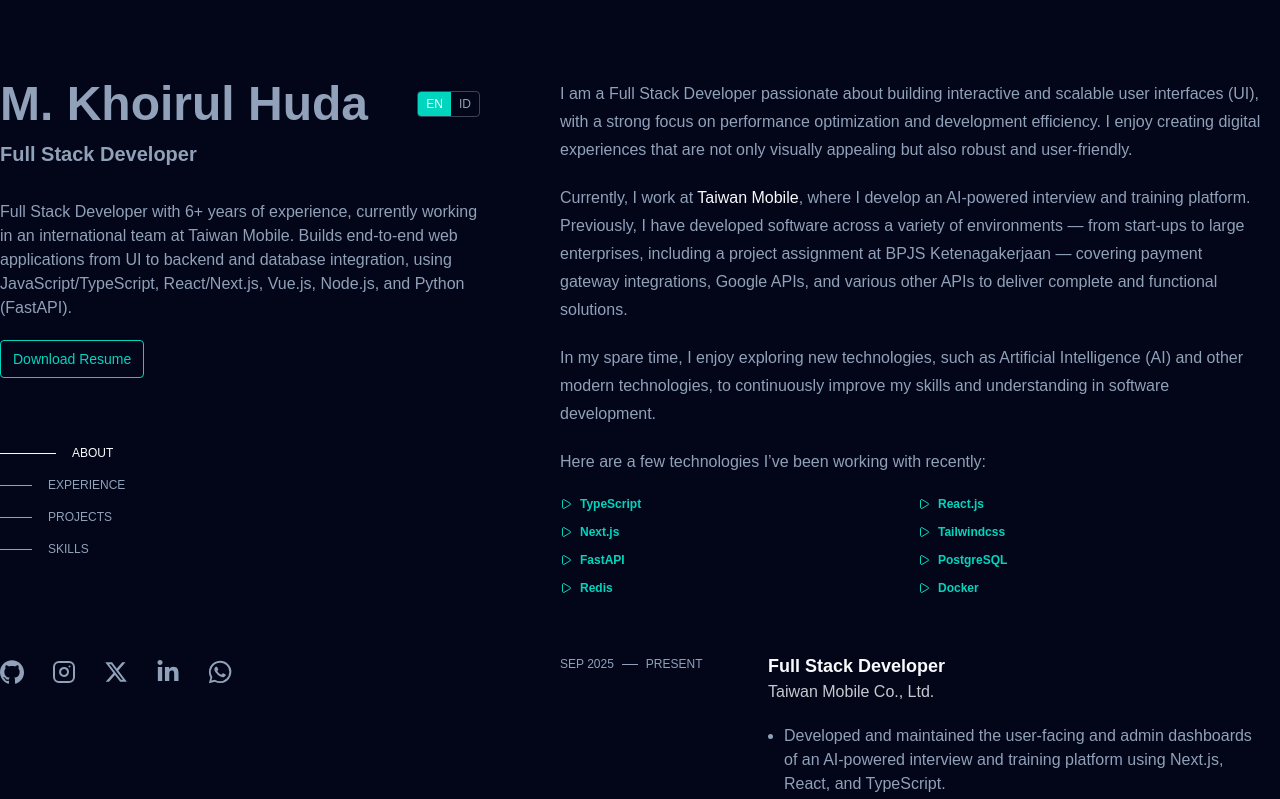
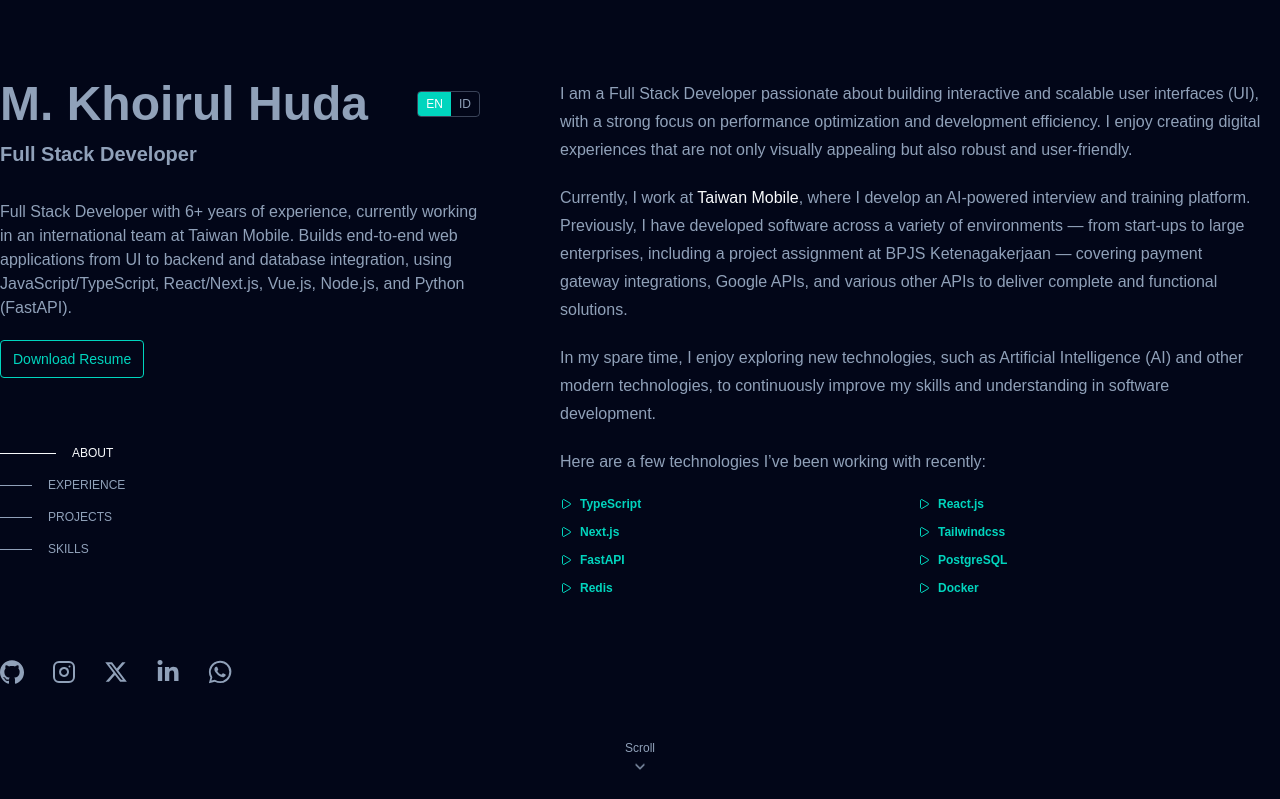
Before and after one commit to irulhuda983/portfolio-react, a React (Vite) app: page / in a window 1280 px wide. Shown: the top 799 px of the page. Built offline with nearby package versions, Linux system fonts and the light colour scheme; a web font is replaced by a local one.

Commit message:
Add scroll hint on first screen and restore full-height About section
Co-Authored-By: Claude Sonnet 5.5 <noreply@anthropic.com>

```diff
--- /dev/null
+++ b/src/components/ui/scroll-hint.tsx
@@ -0,0 +1,31 @@
+import React, { useEffect, useState } from "react";
+import { ChevronDown } from "lucide-react";
+
+interface IProps {
+  label: string;
+  targetId: string;
+}
+
+const ScrollHint: React.FC<IProps> = ({ label, targetId }) => {
+  const [visible, setVisible] = useState(true);
+
+  useEffect(() => {
+    const handleScroll = () => setVisible(window.scrollY < 40);
+    handleScroll();
+    window.addEventListener("scroll", handleScroll, { passive: true });
+    return () => window.removeEventListener("scroll", handleScroll);
+  }, []);
+
+  return (
+    <a
+      href={`#${targetId}`}
+      aria-label={label}
+      className={`fixed bottom-6 left-1/2 -translate-x-1/2 z-10 flex flex-col items-center gap-y-1 text-xs text-muted-foreground hover:text-foreground transition-opacity duration-300 ${visible ? "opacity-100" : "opacity-0 pointer-events-none"}`}
+    >
+      <span>{label}</span>
+      <ChevronDown className="size-4 animate-bounce" />
+    </a>
+  );
+};
+
+export default ScrollHint;
--- a/src/data/locales/en.json
+++ b/src/data/locales/en.json
@@ -168,6 +168,7 @@
   "misc": {
     "internalApp": "Internal application",
     "showMoreProjects": "Show {count} more projects",
-    "showFewerProjects": "Show fewer projects"
+    "showFewerProjects": "Show fewer projects",
+    "scrollHint": "Scroll"
   }
 }
--- a/src/data/locales/id.json
+++ b/src/data/locales/id.json
@@ -168,6 +168,7 @@
   "misc": {
     "internalApp": "Aplikasi internal",
     "showMoreProjects": "Tampilkan {count} project lainnya",
-    "showFewerProjects": "Tampilkan lebih sedikit"
+    "showFewerProjects": "Tampilkan lebih sedikit",
+    "scrollHint": "Gulir"
   }
 }
--- a/src/pages/DekstopHome.tsx
+++ b/src/pages/DekstopHome.tsx
@@ -2,6 +2,7 @@ import { useEffect, useState } from "react";
 import CardExperience from "@/components/ui/card-experience";
 import CardProject from "@/components/ui/card-project";
 import RichText from "@/components/ui/rich-text";
+import ScrollHint from "@/components/ui/scroll-hint";
 import LanguageSwitcher from "@/components/ui/language-switcher";
 
 import { Play, Mail, Phone } from 'lucide-react';
@@ -69,6 +70,7 @@ function DekstopHome({ data }: IProps) {
 
   return (
     <div className="w-full min-h-screen box-border flex justify-center">
+      <ScrollHint label={misc.scrollHint} targetId="experience" />
       <div className="w-full lg:w-[1280px] flex items-start justify-end box-border">
         <div className="w-2/5 h-screen box-border sticky top-0 left-0 bottom-0 py-20 pr-8 flex flex-col items-center justify-between">
           {/* header */}
@@ -101,7 +103,7 @@ function DekstopHome({ data }: IProps) {
           </div>
         </div>
         <div className="w-3/5 py-20 box-border pl-8">
-          <section id="about" className="text-muted-foreground min-h-[60vh] mb-10 px-4">
+          <section id="about" className="text-muted-foreground min-h-screen mb-10 px-4">
             {about.paragraphs.map((paragraph, i) => (
               <p key={i} className="mb-5 leading-7"><RichText text={paragraph} /></p>
             ))}
--- a/src/pages/MobileHome.tsx
+++ b/src/pages/MobileHome.tsx
@@ -7,6 +7,7 @@ import type { usePortfolioData } from "@/i18n/usePortfolioData";
 import CardExperienceMobile from "@/components/ui/card-experience-mobile";
 import CardProjectMobile from "@/components/ui/card-project-mobile";
 import RichText from "@/components/ui/rich-text";
+import ScrollHint from "@/components/ui/scroll-hint";
 import LanguageSwitcher from "@/components/ui/language-switcher";
 
 interface IProps {
@@ -70,6 +71,7 @@ export default function MobileHome({ data }: IProps) {
 
   return (
     <div className="w-full box-border">
+      <ScrollHint label={misc.scrollHint} targetId="about" />
       {activeMobileId != "noid" && (
         <nav className="w-full box-border h-16 py-2 px-6 flex items-center justify-between bg-foreground/10 backdrop-blur-md sticky top-0 z-50">
           <h1 className="text-foreground/80 font-bold uppercase">{navLabels[activeMobileId] ?? activeMobileId}</h1>
@@ -98,7 +100,7 @@ export default function MobileHome({ data }: IProps) {
         </div>
       </section>
 
-      <section id="about" className="text-muted-foreground min-h-[60vh] pb-20 px-6">
+      <section id="about" className="text-muted-foreground min-h-screen pb-20 px-6">
         {about.paragraphs.map((paragraph, i) => (
           <p key={i} className="mb-5 leading-7"><RichText text={paragraph} /></p>
         ))}
--- a/src/types/interfaces.ts
+++ b/src/types/interfaces.ts
@@ -74,6 +74,7 @@ type TPortfolioData = {
     internalApp: string;
     showMoreProjects: string;
     showFewerProjects: string;
+    scrollHint: string;
   };
 };
 
```
Also changed, not shown: 5 other files (tests, documents, lock files or other folders).
